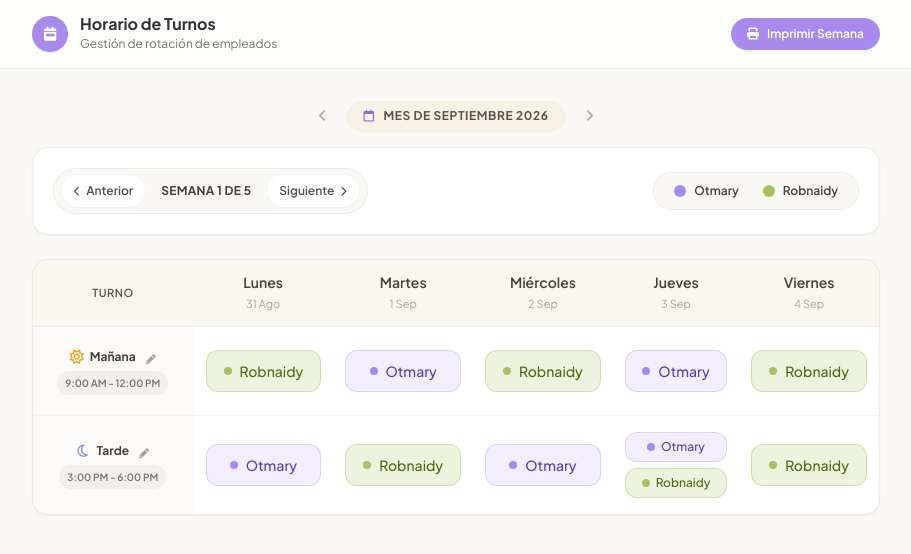
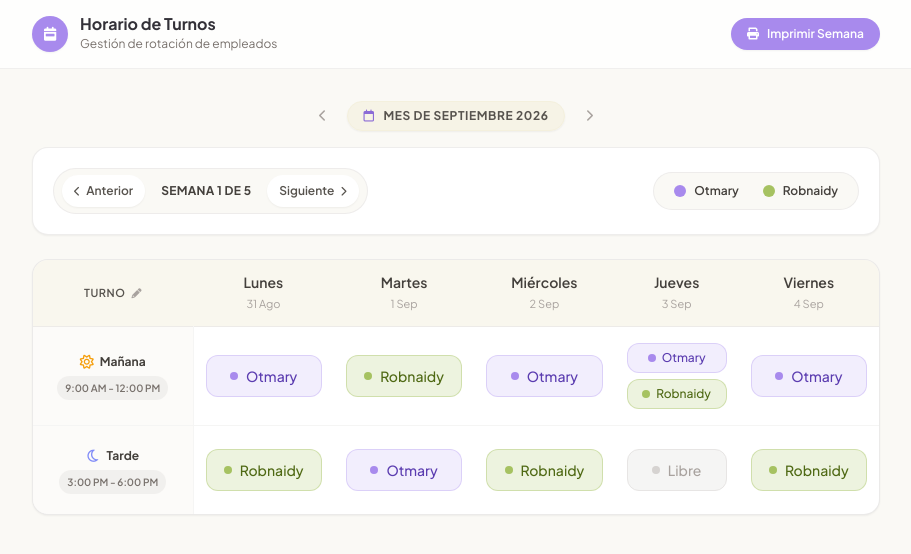
Before and after one commit to otmarycarolina-ship-it/rotacion-, a React (Vite) app: page / in a window 1280 px wide. Shown: the top 554 px of the page, without its empty margins (184-1095 px from the left). Built offline with nearby package versions, Linux system fonts and the light colour scheme.

Commit message:
Update App.jsx

```diff
--- a/src/App.jsx
+++ b/src/App.jsx
@@ -30,7 +30,19 @@ const monthNames = [
 ];
 
 export default function App() {
-  const [currentDate, setCurrentDate] = useState(new Date());
+  // Avance automático si hoy es fin de semana (sábado/domingo)
+  const [currentDate, setCurrentDate] = useState(() => {
+    const today = new Date();
+    const dayOfWeek = today.getDay();
+    if (dayOfWeek === 6 || dayOfWeek === 0) {
+      const daysToAdd = dayOfWeek === 6 ? 2 : 1;
+      const nextMon = new Date(today);
+      nextMon.setDate(today.getDate() + daysToAdd);
+      return nextMon;
+    }
+    return today;
+  });
+
   const [weekInMonth, setWeekInMonth] = useState(1);
   const [morningHours, setMorningHours] = useState('9:00 AM - 12:00 PM');
   const [afternoonHours, setAfternoonHours] = useState('3:00 PM - 6:00 PM');
@@ -62,31 +74,29 @@ export default function App() {
   const activeWeekIndex = Math.min(Math.max(weekInMonth - 1, 0), monthWeeks.length - 1);
   const selectedMonday = monthWeeks[activeWeekIndex] || new Date();
 
-  // Cambiamos el cálculo global basado en sábado.
-  // Al avanzar al sábado, tomamos la fecha del sábado (selectedMonday + 5 días) para calcular la semana de rotación automáticamente.
-  const saturdayOfSelectedWeek = new Date(selectedMonday);
-  saturdayOfSelectedWeek.setDate(selectedMonday.getDate() + 5);
-
-  const epoch = new Date(2024, 0, 6); // Usamos un sábado base conocido
-  const diffTime = Math.abs(saturdayOfSelectedWeek - epoch);
+  const epoch = new Date(2024, 0, 1);
+  const diffTime = Math.abs(selectedMonday - epoch);
   const weekNumberGlobal = Math.floor(diffTime / (1000 * 60 * 60 * 24 * 7));
   const isOddWeek = weekNumberGlobal % 2 !== 0;
 
-  // Secuencias exactas solicitadas:
-  // Mañana: Lunes a Viernes -> [Robnaidy, Otmary, Robnaidy, Otmary, Robnaidy] (Semana Impar) o alternada (Semana Par)
-  // Tarde: Lunes a Viernes -> [Otmary, Robnaidy, Otmary, [Otmary, Robnaidy] (Libre el jueves tarde), Robnaidy, Otmary] (Ajustado según orden exacto)
+  const mondayMorningWorker = isOddWeek ? OTMARY : ROBNAIDY;
+  const mondayAfternoonWorker = isOddWeek ? ROBNAIDY : OTMARY;
 
   const morningShift = [];
   const afternoonShift = [];
 
-  if (isOddWeek) {
-    // Semana tipo A (Impar)
-    morningShift.push(ROBNAIDY, OTMARY, ROBNAIDY, OTMARY, ROBNAIDY);
-    afternoonShift.push(OTMARY, ROBNAIDY, OTMARY, [OTMARY, ROBNAIDY], ROBNAIDY);
-  } else {
-    // Semana tipo B (Par - rotadas)
-    morningShift.push(OTMARY, ROBNAIDY, OTMARY, ROBNAIDY, OTMARY);
-    afternoonShift.push(ROBNAIDY, OTMARY, ROBNAIDY, [ROBNAIDY, OTMARY], OTMARY);
+  // Asignación de días intercalados
+  // Lunes(0): Worker A | Martes(1): Worker B | Miércoles(2): Worker A
+  // Jueves(3): Ambas Mañana | Viernes(4): Worker B
+  for (let i = 0; i < 5; i++) {
+    if (i === 3) {
+      morningShift.push([OTMARY, ROBNAIDY]);
+      afternoonShift.push(FREE);
+    } else {
+      const isAlt = i % 2 === 0;
+      morningShift.push(isAlt ? mondayMorningWorker : mondayAfternoonWorker);
+      afternoonShift.push(isAlt ? mondayAfternoonWorker : mondayMorningWorker);
+    }
   }
 
   const nextWeek = () => {
@@ -136,15 +146,6 @@ export default function App() {
               <span>{e.name}</span>
             </div>
           ))}
-        </div>
-      );
-    }
-
-    if (emp === FREE) {
-      return (
-        <div className={`${FREE.colorBg} ${FREE.colorText} ${FREE.border} border py-2.5 px-3 rounded-xl flex items-center justify-center gap-2 font-medium text-xs sm:text-sm`}>
-          <span className={`w-2 h-2 rounded-full ${FREE.dotColor} shrink-0`}></span>
-          <span>{FREE.name}</span>
         </div>
       );
     }
@@ -236,7 +237,14 @@ export default function App() {
               <table className="w-full border-collapse text-left text-xs sm:text-sm">
                 <thead>
                   <tr className="bg-brand-beige/50 print:bg-stone-200 border-b border-stone-200/60 print:border-stone-400 text-stone-600 print:text-stone-900">
-                    <th className="py-4 px-4 sm:px-6 font-semibold print:font-bold uppercase tracking-wider text-[11px] text-center w-36 sm:w-40">Turno</th>
+                    <th className="py-4 px-4 sm:px-6 font-semibold print:font-bold uppercase tracking-wider text-[11px] text-center w-36 sm:w-40">
+                      <div className="flex items-center justify-center gap-1.5">
+                        <span>Turno</span>
+                        <button onClick={openModal} className="text-stone-400 hover:text-brand-indigo transition no-print" title="Editar horarios">
+                          <i className="fa-solid fa-pencil text-[10px]"></i>
+                        </button>
+                      </div>
+                    </th>
                     {['Lunes', 'Martes', 'Miércoles', 'Jueves', 'Viernes'].map((day, idx) => {
                       const d = new Date(selectedMonday);
                       d.setDate(selectedMonday.getDate() + idx);
@@ -255,12 +263,9 @@ export default function App() {
                   <tr>
                     <td className="py-5 px-4 font-semibold print:font-bold text-stone-600 print:text-stone-900 bg-brand-bgSoft/60 print:bg-stone-100 border-r border-stone-100 print:border-stone-400 text-center">
                       <div className="flex flex-col items-center justify-center gap-1">
-                        <div className="flex items-center justify-center gap-1.5 text-stone-700 print:text-stone-900 font-bold w-full">
+                        <div className="flex items-center gap-1.5 text-stone-700 print:text-stone-900 font-bold">
                           <i className="fa-regular fa-sun text-amber-500 print:text-amber-600 text-sm"></i>
                           <span className="text-xs">Mañana</span>
-                          <button onClick={openModal} className="text-stone-400 hover:text-brand-indigo transition no-print ml-1">
-                            <i className="fa-solid fa-pencil text-[10px]"></i>
-                          </button>
                         </div>
                         <span className="text-[10px] text-stone-500 print:text-stone-700 print:font-bold bg-stone-200/50 print:bg-stone-300 px-2 py-0.5 rounded-full">{morningHours}</span>
                       </div>
@@ -275,12 +280,9 @@ export default function App() {
                   <tr>
                     <td className="py-5 px-4 font-semibold print:font-bold text-stone-600 print:text-stone-900 bg-brand-bgSoft/60 print:bg-stone-100 border-r border-stone-100 print:border-stone-400 text-center">
                       <div className="flex flex-col items-center justify-center gap-1">
-                        <div className="flex items-center justify-center gap-1.5 text-stone-700 print:text-stone-900 font-bold w-full">
+                        <div className="flex items-center gap-1.5 text-stone-700 print:text-stone-900 font-bold">
                           <i className="fa-regular fa-moon text-indigo-400 print:text-indigo-600 text-sm"></i>
                           <span className="text-xs">Tarde</span>
-                          <button onClick={openModal} className="text-stone-400 hover:text-brand-indigo transition no-print ml-1">
-                            <i className="fa-solid fa-pencil text-[10px]"></i>
-                          </button>
                         </div>
                         <span className="text-[10px] text-stone-500 print:text-stone-700 print:font-bold bg-stone-200/50 print:bg-stone-300 px-2 py-0.5 rounded-full">{afternoonHours}</span>
                       </div>
```
